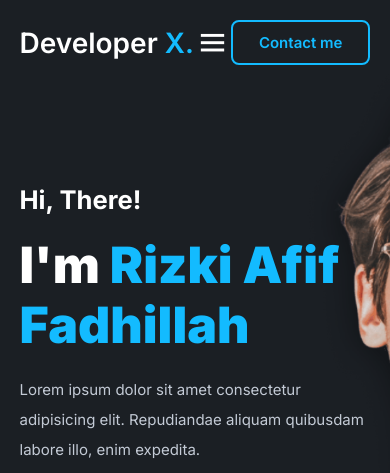
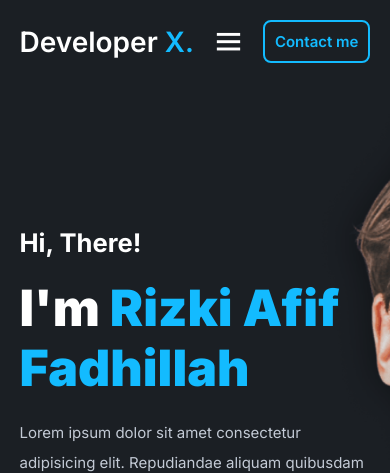
Before and after one commit to RizkiAfif10/portofolio, a plain HTML site: page index.html in a window 390 px wide. Shown: the top 473 px of the page. Drawn offline with nearby package versions, Linux system fonts and the light colour scheme.

Commit message:
style.css

```diff
--- a/css/style.css
+++ b/css/style.css
@@ -547,7 +547,7 @@ form .send-btn:hover {
   }
 }
 
-@media (max-width: 470px) {
+@media (max-width: 500px) {
   :root {
     --h1-font: 3rem;
     --h2-font: 2rem;
@@ -561,4 +561,18 @@ form .send-btn:hover {
     object-fit: cover;
     margin: 0 auto;
   }
+  .h-btn {
+    display: inline-block;
+    padding: 10px 10px;
+    color: var(--main-color);
+    border: 2px solid var(--main-color);
+    border-radius: 8px;
+    font-size: 15px;
+    font-weight: 600;
+    transition: all 0.5s ease;
+  }
+  .hero {
+    height: 100vh;
+    background-position: center;
+  }
 }
```
